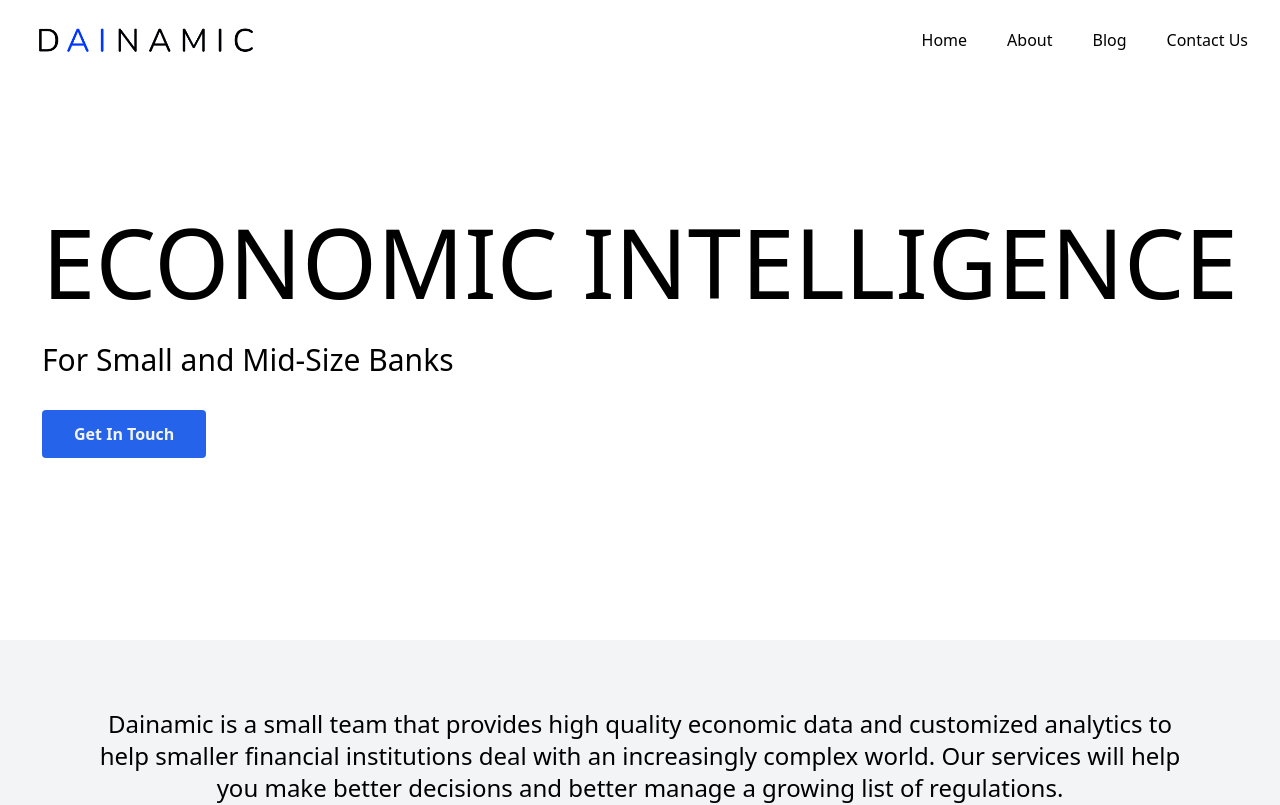
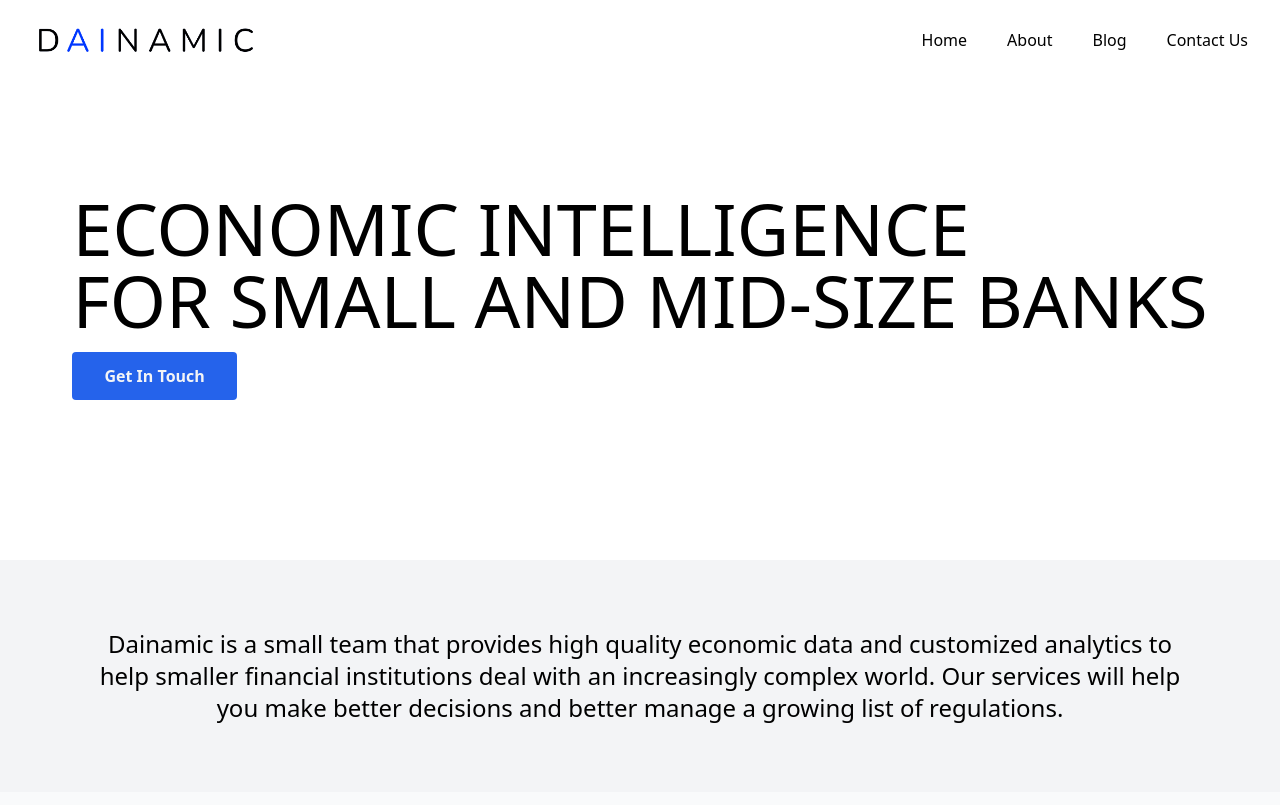
Before and after one commit to gdickison/dainamic-public-website, a Next.js app: page / in a window 1280 px wide. Shown: the top 805 px of the page. Built offline with nearby package versions, Linux system fonts and the light colour scheme.

Commit message:
Changes to landing page and favicon

```diff
--- a/components/Hero.js
+++ b/components/Hero.js
@@ -3,13 +3,15 @@ import Button from "./Button"
 
 export default function Hero () {
   return (
-    <div className="h-[60vh] md:h-[80vh] max-h-[770px] bg-white relative">
+    <div className="h-[60vh] md:h-[70vh] max-h-[770px] bg-white relative">
       <section className="py-10 sm:py-16 lg:py-24 h-full flex items-center">
         <div className="px-4 mx-auto max-w-7xl sm:px-6 lg:px-8">
           <div className="grid items-center justify-center grid-cols-1 gap-12">
             <div>
-              <h1 className="mt-4 text-5xl font-light text-black lg:mt-8 sm:text-6xl xl:text-8xl uppercase">Economic Intelligence</h1>
-              <p className="my-4 text-xl text-black lg:mt-8 sm:text-3xl">For Small and Mid-Size Banks</p>
+              <div className="mt-4 text-5xl font-light text-black lg:mt-8 md:text-6xl xl:text-7xl uppercase">
+                <p>Economic Intelligence</p>
+                <p>For Small and Mid-Size Banks</p>
+              </div>
               <Button
                 target={"mailto:hello@dainamic.ai"}
                 text={"Get In Touch"}
--- a/pages/index.js
+++ b/pages/index.js
@@ -18,6 +18,9 @@ export default function Home() {
         <TextContent
           text1={"Dainamic is a small team that provides high quality economic data and customized analytics to help smaller financial institutions deal with an increasingly complex world. Our services will help you make better decisions and better manage a growing list of regulations."}
         />
+        <BlogFeaturedArticles
+          numArticles={1}
+        />
         <Steps/>
         <TextContent
           headline={"Need a more nimble, cost effective data science team?"}
@@ -25,9 +28,6 @@ export default function Home() {
           text2={"Dainamic helps banks comply with the current and expected credit loss (CECL) regulation by creating “reasonable and supportable” scenarios through advanced AI technology applied on a wide array of data, comparable to those that large banks have available in-house, at a fraction of the cost. Dainamic’s unique approach draws on extensive academic research."}
           button={true}
         />
-        <BlogFeaturedArticles
-          numArticles={1}
-        />
       </main>
     </>
   )
```
Also changed, not shown: 1 other file (tests, documents, lock files or other folders).
